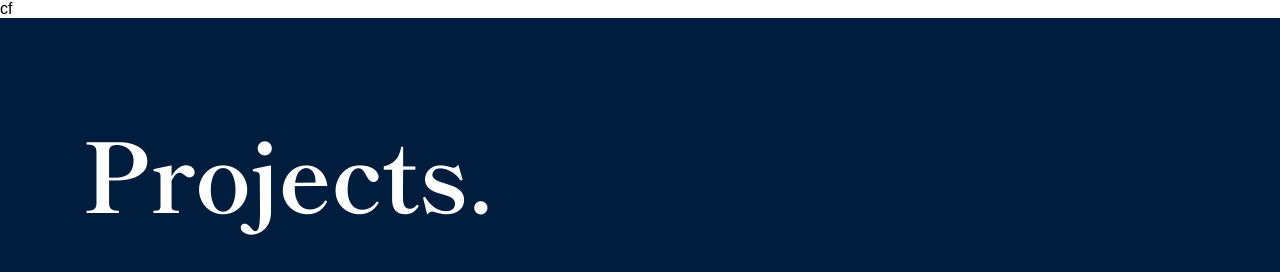
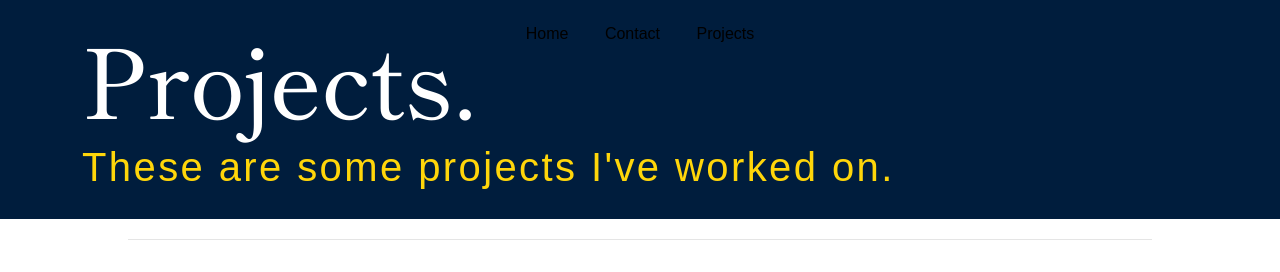
Before and after one commit to vcoeto/capuchin-portfolio, a Flask app: template app/templates/projects.html in a window 1280 px wide. Shown: the top 272 px of the page. Run offline with Flask 2, Linux system fonts and the light colour scheme; the template is opened without the code that fills it, so the values that code supplies are empty; some libraries are stand-ins or nearby versions; some web fonts are replaced.

Commit message:
working footer and semi navbar

```diff
--- a/app/__init__.py
+++ b/app/__init__.py
@@ -16,9 +16,9 @@
     return render_template('index.html', title="MLH Fellow", url=os.getenv("URL"))
 
 
-@app.route('/about')
-def about():
-    return render_template('about.html', title="About", url=os.getenv("URL"))
+# @app.route('/about')
+# def about():
+#     return render_template('about.html', title="About", url=os.getenv("URL"))<
 
 
 @app.route('/contact')
--- a/app/nav.py
+++ b/app/nav.py
@@ -5,8 +5,6 @@
 # frontend-specific navbars in the respective frontend, but it is also possible
 # to put share navigational items in here.
 
-
-#TODO NAVBAR
 nav = Nav()
 
 
@@ -15,7 +13,7 @@
     return Navbar(
         'mysite',
         View('Home', 'index'),
-        View("About", 'about'),
+        # View("About", 'about'),
         View("Contact", 'contact'),
         View("Projects", 'projects')
     )
--- a/app/static/styles/main.css
+++ b/app/static/styles/main.css
@@ -213,46 +213,30 @@
   outline: none;
   box-shadow: none;
 }
-/*
-.nav-bar {
-  width: 100%;
-  display: inline-block;
-  background-color: #1c539f;
-  font-family: "Roboto", serif;
-  font-weight: 700 !important;
-  padding-top: 10px;
-}
-
-.nav-content {
-  display: flex;
-  flex-direction: row;
-  height: 60px;
-  width: 350px;
-  margin: auto;
-} */
 .navbar {
   overflow: hidden;
-  background-color: rgb(240, 240, 240);
-  position: fixed;
-  top: 0;
-  width: 100%;
+  background-color: none;
+  position: fixed; /* Set the navbar to fixed position */
+  top: 0; /* Position the navbar at the top of the page */
+  width: 100%; /* Full width */
   align-items: center;
   display: inline-block;
   text-align: center;
 
 }
 
-
+/* Links inside the navbar */
 .navbar a {
   color: black;
-
-  /* padding: 14px 16px; */
-  /* font-style: bold; */
+  /* text-align: center; */
+  padding: 14px 16px;
+  font-style: bold;
   text-decoration: none;
-  display: flex;
-  flex-wrap: wrap;
+  display: inline-block;
   text-align: center;
 }
+
+/* Change background on mouse-over */
 .navbar a:hover {
   background: lightgrey;
   color: white;
--- a/app/templates/projects.html
+++ b/app/templates/projects.html
@@ -14,6 +14,7 @@
     <link rel="preconnect" href="https://fonts.gstatic.com">
     <link href="https://fonts.googleapis.com/css2?family=Chivo:wght@300;400;700;900&family=Shippori+Mincho:wght@400;500;600;700;800&display=swap" rel="stylesheet">
 
+    <link rel="stylesheet" href="{{ url_for('static', filename='styles/bootstrap.css') }}">
     <link rel="stylesheet" href="{{ url_for('static', filename='styles/main.css') }}">
 
     <link rel="stylesheet" href="./static/styles/projects.css" />
@@ -22,26 +23,13 @@
   </head>
 
   <body>
-    <header class="nav-bar">
-      {% block navbar %} {{nav.mynavbar.render()}} {% endblock %}
-
-      <div class="nav-content">
-        <a href="/"> </a>
-        <div>cf</div>
-      </div>
-
-      <!-- <div class="navbar">
-        <a href="#home">ABOUT</a>
-        <a href="#news">FAVOURITES</a>
-        <a href="#contact">CONTACTS</a>
-    </div> -->
+    <header class="navbar">
+      <a href="/index">Home</a>
+      <a href="./Contact.html">Contact</a>
+      <a href="/projects">Projects</a>
     </header>
 
-    <!-- <div class="profile">
-      <div id="profile-picture" class="profile-picture">
-        <img src="./static/img/logo.jpg" />
-      </div>
-      <h1 class="title">{{ title }}</h1> -->
+
     <div class="containerp">
       <div class="align-left">
         <h1>Projects.</h1>
```
Also changed, not shown: app/templates/contact.html (+6 -6 lines).
